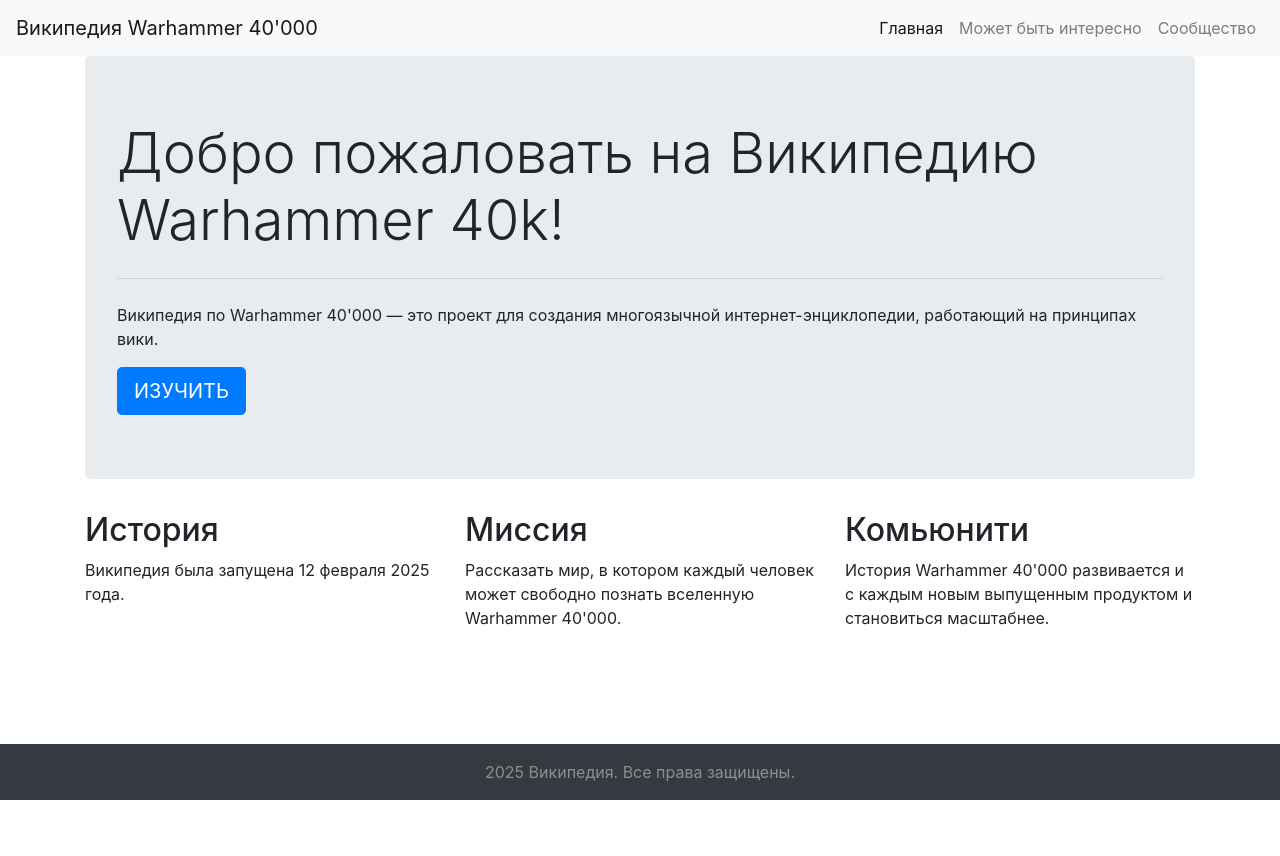
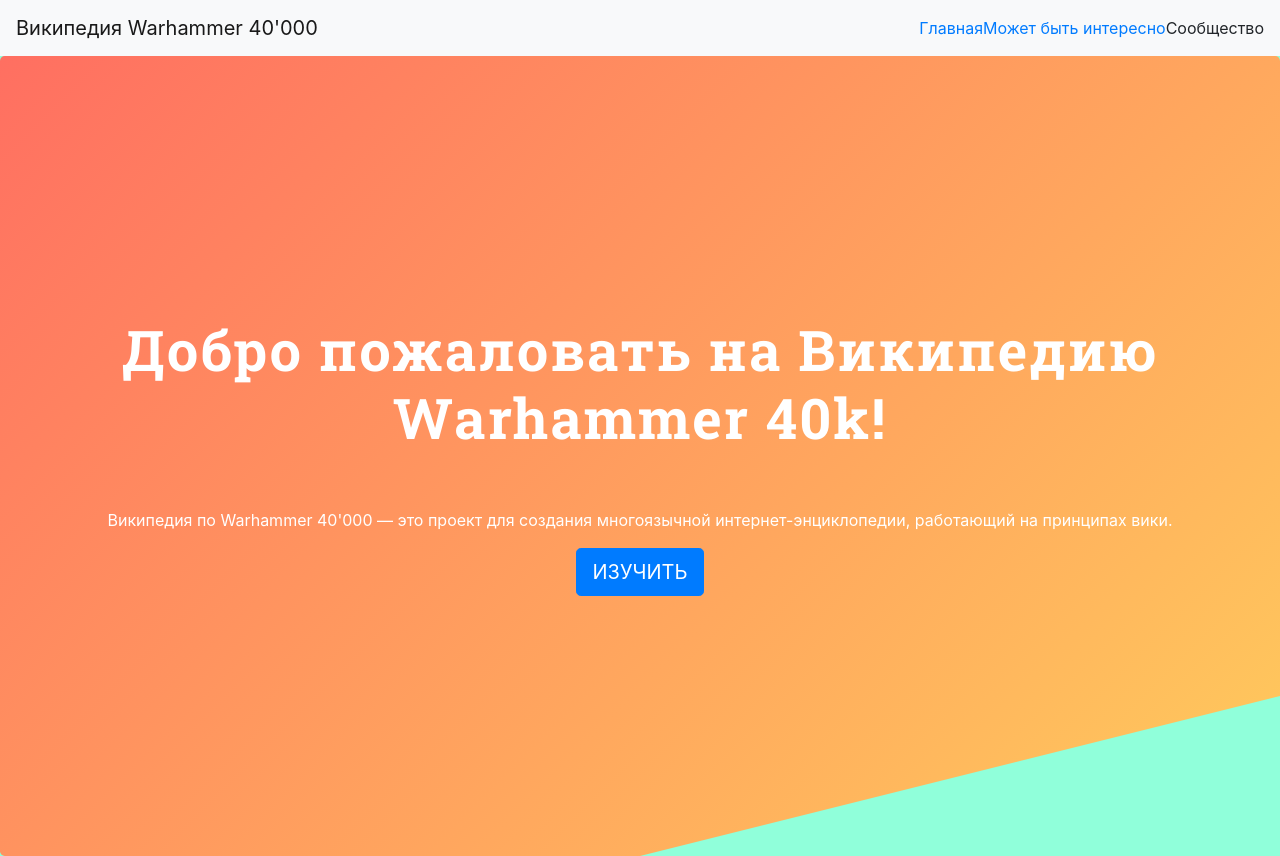
Before and after one commit to Artem3807/My_Web_Project1, a plain HTML site: page index.html in a window 1280 px wide. Shown: the top 856 px of the page. Before the commit the page ends 800 px from the top, so only its background shows below. Drawn offline with nearby package versions, Linux system fonts and the light colour scheme.

Commit message:
Add files via upload

```diff
--- a/index.html
+++ b/index.html
@@ -1,73 +1,179 @@
 <!DOCTYPE html>
 <html lang="ru">
-<head> <link rel = stylesheet href = "Castomer.css" >
+<head>
     <meta charset="UTF-8">
     <meta name="viewport" content="width=device-width, initial-scale=1.0">
     <title>Википедия с Bootstrap</title>
     <!-- Подключение CSS Bootstrap через CDN -->
-    <link
-        href="https://stackpath.bootstrapcdn.com/bootstrap/4.5.2/css/bootstrap.min.css"
-        rel="stylesheet"
-    >
+    <link href="https://stackpath.bootstrapcdn.com/bootstrap/4.5.2/css/bootstrap.min.css" rel="stylesheet">
+    <!-- Подключение кастомного CSS -->
+    <link rel="stylesheet" href="Castomer.css">
+    <!-- Подключение Google Fonts для выразительной типографики -->
+    <link href="https://fonts.googleapis.com/css2?family=Roboto+Slab:wght@700&display=swap" rel="stylesheet">
+    <style>
+        /* Сложные фильтры для изображений */
+        .img-filter {
+            filter: blur(2px) brightness(1.2) grayscale(20%);
+            transition: filter 0.5s ease;
+        }
+
+        .img-filter:hover {
+            filter: none;
+        }
+
+        .jumbotron {
+            height: 100vh;
+            background: url('background.jpg') no-repeat center center/cover;
+            color: white;
+            text-align: center;
+            display: flex;
+            flex-direction: column;
+            justify-content: center;
+            align-items: center;
+        }
+
+        .logo-3d {
+            width: 100px;
+            height: 100px;
+            background: url('logo-3d.png') no-repeat center center/contain;
+            animation: rotate 5s infinite linear;
+        }
+
+        @keyframes rotate {
+            from { transform: rotateY(0); }
+            to { transform: rotateY(360deg); }
+        }
+
+        .scroll-animation {
+            opacity: 0;
+            transform: translateY(50px);
+            transition: opacity 0.8s ease, transform 0.8s ease;
+        }
+
+        .scroll-animation.visible {
+            opacity: 1;
+            transform: translateY(0);
+        }
+
+        h1, h2 {
+            font-family: 'Roboto Slab', serif;
+            font-weight: 700;
+            letter-spacing: 2px;
+        }
+
+        body {
+            cursor: url('custom-cursor.png'), auto;
+        }
+
+        .handmade {
+            background: url('handmade-texture.png') repeat;
+            padding: 20px;
+            border-radius: 15px;
+        }
+
+        .geometric-bg {
+            background: linear-gradient(135deg, #ff6f61, #ffcc5c);
+            clip-path: polygon(0 0, 100% 0, 100% 80%, 50% 100%, 0 100%);
+        }
+
+        .btn-interactive {
+            transition: transform 0.3s ease;
+        }
+
+        .btn-interactive:hover {
+            transform: scale(1.1);
+        }
+
+        .newspaper-layout {
+            display: flex;
+            flex-wrap: wrap;
+            gap: 20px;
+        }
+
+        .newspaper-layout > div {
+            flex: 1 1 30%;
+            padding: 20px;
+            border: 1px solid #ddd;
+            background: #f9f9f9;
+        }
+    </style>
 </head>
-<body >
-
+<body>
+    <!-- Навигация -->
     <nav class="navbar navbar-expand-lg navbar-light bg-light fixed-top">
-        <a class="navbar-brand" href="#">Википедия Warhammer 40'000</a>
-
+        <a class="navbar-brand" href="#">
+            Википедия Warhammer 40'000
+        </a>
         <button class="navbar-toggler" type="button" data-toggle="collapse" data-target="#navbarNav" aria-controls="navbarNav" aria-expanded="false" aria-label="Toggle navigation">
             <span class="navbar-toggler-icon"></span>
         </button>
         <div class="collapse navbar-collapse" id="navbarNav">
             <ul class="navbar-nav ml-auto">
                 <li class="nav-item active">
-                    <a class="nav-link" href="#">Главная <span class="sr-only">(current)</span></a>
+                    <a class="index.html" href="#">Главная <span class="sr-only">(current)</span></a>
                 </li>
                 <li class="nav-item">
-                    <a class="nav-link" href="#">Может быть интересно</a>
+                    <a  href="#">Может быть интересно</a>
                 </li>
                 <li class="nav-item">
-                    <a class="nav-link" href="#">Сообщество</a>
+                    <a ref="#">Сообщество</a>
                 </li>
             </ul>
         </div>
     </nav>
 
-    <!-- Основной контент -->
-    <div class="container">
-        <div class="jumbotron">
+    <div class="jumbotron geometric-bg">
         <h1 class="display-4">Добро пожаловать на Википедию Warhammer 40k!</h1>
         <hr class="my-4">
         <p>Википедия по Warhammer 40'000 — это проект для создания многоязычной интернет-энциклопедии, работающий на принципах вики.</p>
-            <a class="btn btn-primary btn-lg" href="#" role="button">ИЗУЧИТЬ</a>
+        <a class="btn btn-primary btn-lg btn-interactive" href="#" role="button">ИЗУЧИТЬ</a>
     </div>
 
-        <div class="row">
-            <div class="col-md-4">
+    <div class="container newspaper-layout">
+        <div class="handmade">
             <h2>История</h2>
             <p>Википедия была запущена 12 февраля 2025 года.</p>
         </div>
-            <div class="col-md-4">
+        <div class="handmade">
             <h2>Миссия</h2>
             <p>Рассказать мир, в котором каждый человек может свободно познать вселенную Warhammer 40'000.</p>
         </div>
-            <div class="col-md-4">
+        <div class="handmade">
             <h2>Комьюнити</h2>
             <p>История Warhammer 40'000 развивается и с каждым новым выпущенным продуктом и становиться масштабнее.</p>
         </div>
     </div>
+
+
+
+        <div class="container text-center py-4">
+            <span>2025 Википедия. Все права защищены.</span>
         </div>
 
-    <!-- Футер -->
-    <footer class="footer">
-        <div class="container">
-            <span>2025 Википедия. Все права защищены.</span>
-        </div>
-    </footer>
 
-    <!-- Подключение JavaScript Bootstrap (необходимо для некоторых компонентов) -->
     <script src="https://code.jquery.com/jquery-3.5.1.slim.min.js"></script>
     <script src="https://cdn.jsdelivr.net/npm/@popperjs/core@2.5.4/dist/umd/popper.min.js"></script>
     <script src="https://stackpath.bootstrapcdn.com/bootstrap/4.5.2/js/bootstrap.min.js"></script>
+    <script>
+
+        const sections = document.querySelectorAll('.scroll-animation');
+        const options = {
+            root: null,
+            threshold: 0.2
+        };
+
+        const observer = new IntersectionObserver((entries, observer) => {
+            entries.forEach(entry => {
+                if (entry.isIntersecting) {
+                    entry.target.classList.add('visible');
+                    observer.unobserve(entry.target);
+                }
+            });
+        }, options);
+
+        sections.forEach(section => {
+            observer.observe(section);
+        });
+    </script>
 </body>
 </html>
```
Also changed, not shown: index_2.html (+1 -1 lines). Lines whose indentation alone changed are shown as unchanged.
